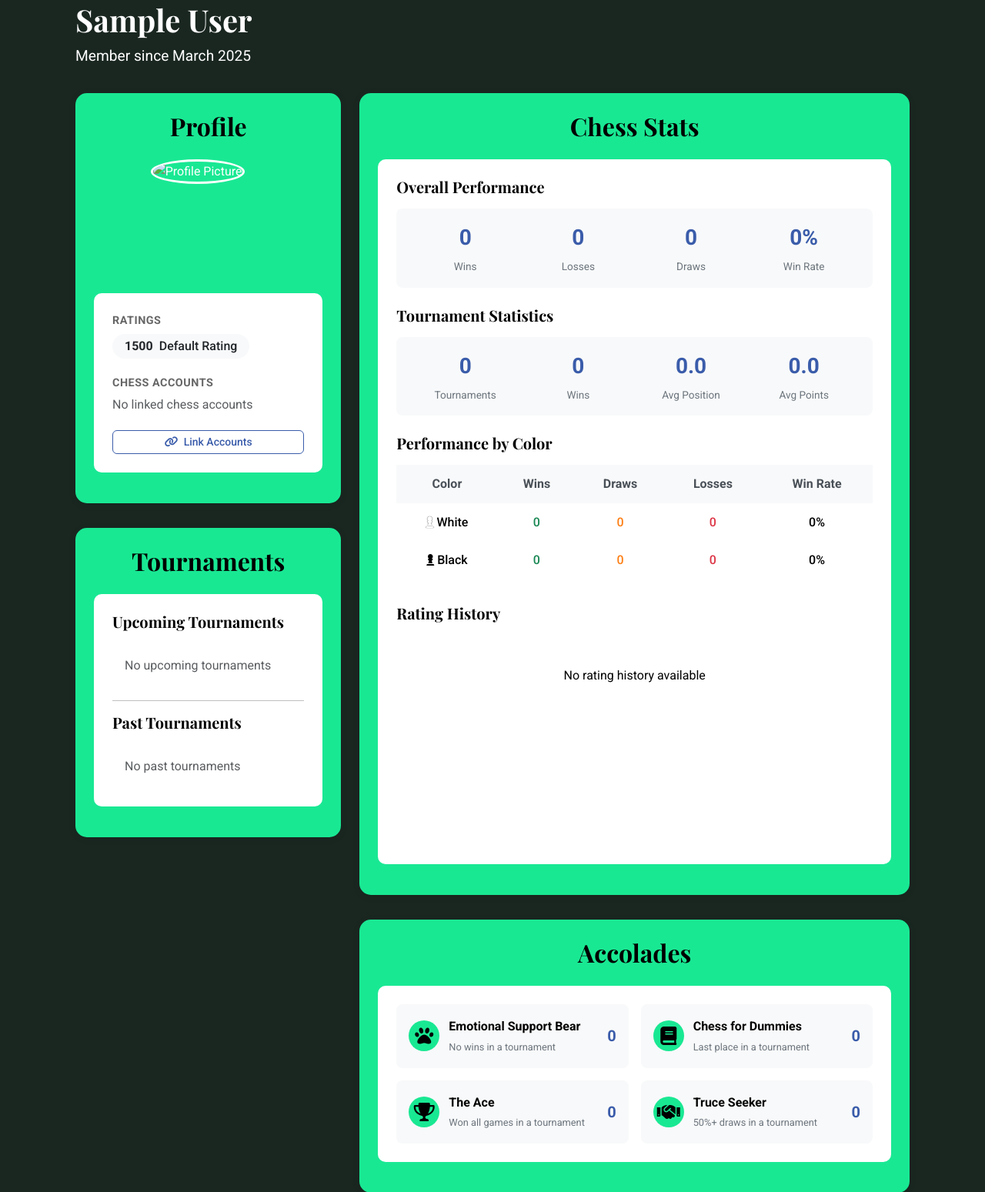
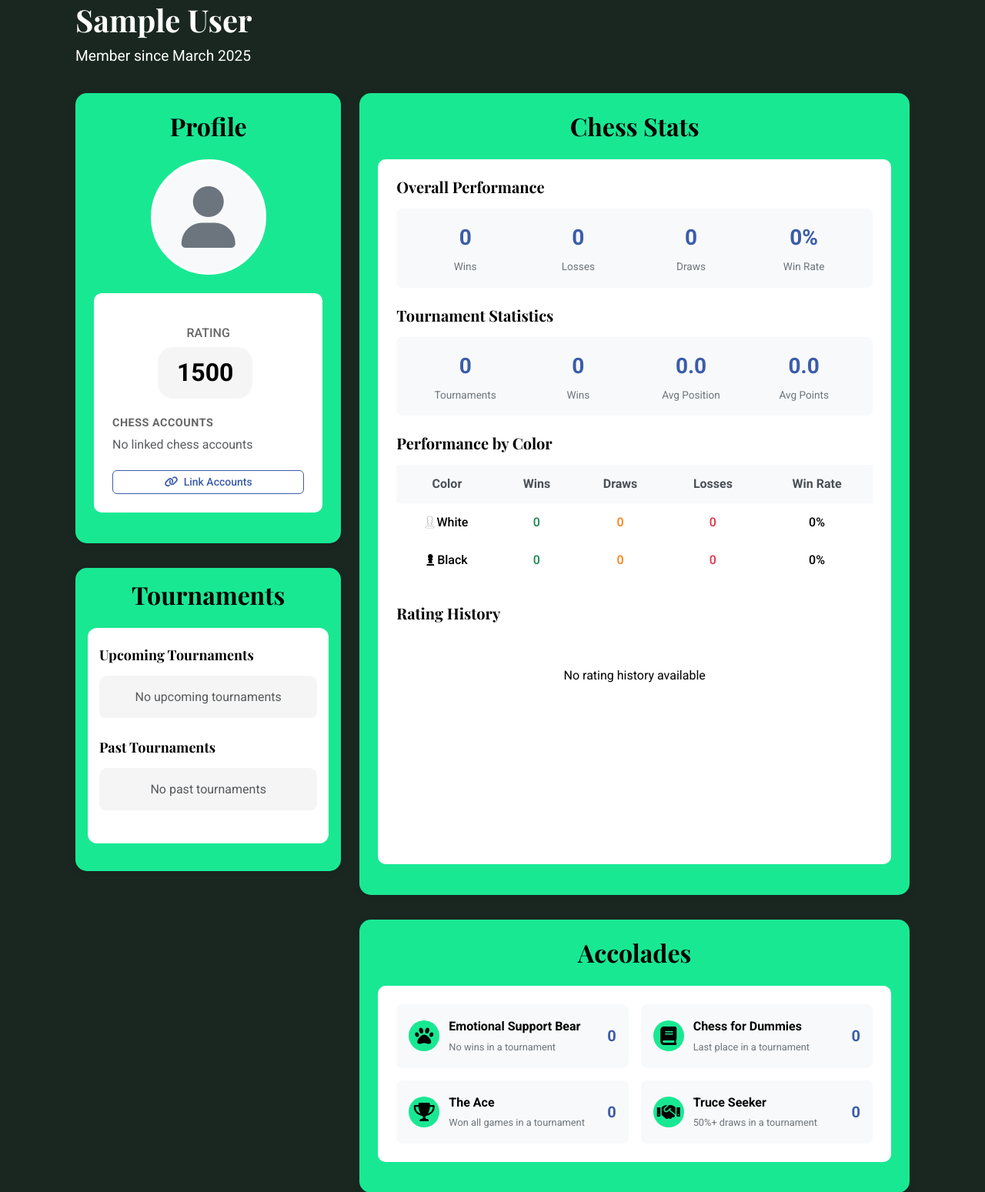
Before and after one commit to svdl1185/laurierboom, a Django app: page /profile/ in a window 1280 px wide. Shown: the part 209-1758 px from the top of the page at 77% size. Run offline with Django 5.2, Linux system fonts and the light colour scheme; the visitor is signed in with stand-in values (Sample User, id 1); data comes from the database, SQL or seed files in the repository; data that the repository does not hold is empty; some libraries are stand-ins or nearby versions.

Commit message:
profile detail

```diff
--- a/chess/templates/chess/profile.html
+++ b/chess/templates/chess/profile.html
@@ -484,6 +484,296 @@
         font-weight: 600;
         color: #212529;
     }
+
+    .default-avatar {
+        display: flex;
+        align-items: center;
+        justify-content: center;
+        background-color: #f8f9fa;
+        color: #6c757d;
+        font-size: 5rem;
+    }
+
+    .tournament-list {
+        list-style: none;
+        padding: 0;
+        margin: 0;
+        background-color: #fff;
+        border-radius: 10px;
+        overflow: hidden;
+    }
+
+    .tournament-item {
+        padding: 1rem 1.25rem;
+        border-bottom: 1px solid rgba(0, 0, 0, 0.1);
+        transition: all 0.2s ease;
+        cursor: pointer;
+    }
+
+    .tournament-item:last-child {
+        border-bottom: none;
+    }
+
+    .tournament-item:hover {
+        background-color: rgba(0, 0, 0, 0.05);
+        transform: translateX(5px);
+    }
+
+    .tournament-content {
+        flex: 1;
+    }
+
+    .tournament-title {
+        font-weight: 600;
+        font-size: 1.1rem;
+        color: #000000;
+        margin-bottom: 0.25rem;
+    }
+
+    .tournament-date {
+        font-size: 0.9rem;
+        color: #6c757d;
+    }
+
+    /* Badge styles */
+    .bg-blue-100 {
+        background-color: #dbeafe;
+    }
+
+    .text-blue-800 {
+        color: #1e40af;
+    }
+
+    .bg-gray-200 {
+        background-color: #e5e7eb;
+    }
+
+    .text-gray-800 {
+        color: #1f2937;
+    }
+
+    .bg-blue-500 {
+        background-color: #3b82f6;
+    }
+
+    .rounded-lg {
+        border-radius: 0.5rem;
+    }
+
+    .gap-2 {
+        gap: 0.5rem;
+    }
+
+    .single-rating-badge {
+        display: inline-block;
+        background-color: #f8f9fa;
+        color: #212529;
+        font-size: 1.2rem;
+        font-weight: 600;
+        padding: 0.75rem 1.5rem;
+        border-radius: 15px;
+        margin: 0 auto;
+    }
+
+    .rating-value {
+        font-size: 1.5rem;
+        font-weight: 700;
+        margin-right: 0.5rem;
+    }
+
+    .rating-type {
+        font-size: 1.1rem;
+        font-weight: 500;
+        color: #6c757d;
+    }
+
+    .tournament-container {
+        background-color: white;
+        border-radius: 10px;
+        padding: 1.5rem;
+    }
+
+    .tournament-section-title {
+        font-size: 1.4rem;
+        font-weight: 600;
+        margin-bottom: 1rem;
+        color: #000;
+    }
+
+    .clean-tournament-list {
+        list-style: none;
+        padding: 0;
+        margin: 0 0 2rem 0;
+    }
+
+    .clean-tournament-list:last-child {
+        margin-bottom: 0;
+    }
+
+    .clean-tournament-item {
+        background-color: #f8f9fa;
+        border-radius: 10px;
+        padding: 1rem;
+        margin-bottom: 0.75rem;
+        display: flex;
+        justify-content: space-between;
+        align-items: center;
+        cursor: pointer;
+        transition: transform 0.2s ease;
+    }
+
+    .clean-tournament-item:hover {
+        transform: translateX(5px);
+    }
+
+    .clean-tournament-item.empty {
+        justify-content: center;
+        padding: 1.5rem;
+        cursor: default;
+    }
+
+    .clean-tournament-item.empty:hover {
+        transform: none;
+    }
+
+    .tournament-main-info {
+        flex: 1;
+    }
+
+    .tournament-name {
+        font-weight: 600;
+        font-size: 1.1rem;
+        color: #000;
+        margin-bottom: 0.3rem;
+    }
+
+    .tournament-date {
+        color: #6c757d;
+        font-size: 0.9rem;
+    }
+
+    .tournament-badges {
+        display: flex;
+        gap: 0.5rem;
+    }
+
+    .tournament-badge {
+        padding: 0.4rem 0.8rem;
+        border-radius: 0.5rem;
+        font-size: 0.9rem;
+        font-weight: 500;
+        white-space: nowrap;
+    }
+
+    .tournament-badge.upcoming {
+        background-color: #cfe2ff;
+        color: #084298;
+    }
+
+    .tournament-badge.completed {
+        background-color: #d1e7dd;
+        color: #0f5132;
+    }
+
+    .tournament-badge.place {
+        background-color: #4c6ef5;
+        color: white;
+    }
+
+    .tournament-section {
+        background-color: white;
+        border-radius: 12px;
+        padding: 15px;
+        margin-bottom: 20px;
+    }
+
+    .section-title {
+        font-size: 18px;
+        font-weight: 600;
+        margin: 10px 0 15px 0;
+    }
+
+    .tournament-list {
+        margin-bottom: 20px;
+    }
+
+    .tournament-item {
+        background-color: #f5f5f5;
+        border-radius: 8px;
+        padding: 12px 15px;
+        margin-bottom: 8px;
+        display: flex;
+        justify-content: space-between;
+        align-items: center;
+        cursor: pointer;
+    }
+
+    .tournament-item:hover {
+        background-color: #efefef;
+    }
+
+    .tournament-left {
+        flex: 1;
+    }
+
+    .tournament-name {
+        font-weight: 600;
+        color: #000;
+        margin-bottom: 3px;
+    }
+
+    .tournament-date {
+        font-size: 14px;
+        color: #666;
+    }
+
+    .place-badge {
+        background-color: #4c6ef5;
+        color: white;
+        padding: 5px 10px;
+        border-radius: 5px;
+        font-weight: 500;
+        font-size: 14px;
+    }
+
+    .tournament-item.empty {
+        justify-content: center;
+        padding: 15px;
+        text-align: center;
+        cursor: default;
+    }
+
+    .rating-section {
+        display: flex;
+        flex-direction: column;
+        align-items: center;
+        margin: 15px 0;
+    }
+
+    .rating-label {
+        font-size: 16px;
+        font-weight: 500;
+        color: #666;
+        text-transform: uppercase;
+        margin-bottom: 5px;
+    }
+
+    .rating-value {
+        font-size: 32px;
+        font-weight: 700;
+        color: #000;
+        background-color: #f5f5f5;
+        padding: 8px 25px;
+        border-radius: 20px;
+        display: inline-block;
+    }
+
+    .section-title {
+        font-size: 18px;
+        font-weight: 600;
+        margin: 10px 0 15px 0;
+        color: #000000;
+    }
 </style>
 {% endblock %}
 
@@ -500,49 +790,21 @@
                 <h2 class="profile-panel-title">Profile</h2>
 
                 <div class="profile-picture-container">
-                    <!-- Default profile picture if none provided -->
-                    <img src="{% if profile_user.socialaccount_set.exists and profile_user.socialaccount_set.first.get_avatar_url %}{{ profile_user.socialaccount_set.first.get_avatar_url }}{% else %}https://via.placeholder.com/150{% endif %}" class="profile-picture" alt="Profile Picture">
+                    {% if profile_user.socialaccount_set.exists and profile_user.socialaccount_set.first.get_avatar_url %}
+                        <img src="{{ profile_user.socialaccount_set.first.get_avatar_url }}" class="profile-picture" alt="Profile Picture">
+                    {% else %}
+                        <div class="profile-picture default-avatar">
+                            <i class="fas fa-user"></i>
+                        </div>
+                    {% endif %}
                 </div>
 
                 <div class="info-container">
                     <!-- Ratings -->
                     <div class="info-item">
-                        <div class="info-label">Ratings</div>
-                        <div class="info-value">
-                            {% if profile_user.bullet_elo != 1500 %}
-                              <div class="badge bg-light text-dark px-3 py-2 fs-6 rounded-pill me-2 mb-2">
-                                <span class="fw-bold">{{ profile_user.bullet_elo|floatformat:0 }}</span>
-                                <span class="ms-1">Bullet</span>
-                              </div>
-                            {% endif %}
-
-                            {% if profile_user.blitz_elo != 1500 %}
-                              <div class="badge bg-light text-dark px-3 py-2 fs-6 rounded-pill me-2 mb-2">
-                                <span class="fw-bold">{{ profile_user.blitz_elo|floatformat:0 }}</span>
-                                <span class="ms-1">Blitz</span>
-                              </div>
-                            {% endif %}
-
-                            {% if profile_user.rapid_elo != 1500 %}
-                              <div class="badge bg-light text-dark px-3 py-2 fs-6 rounded-pill me-2 mb-2">
-                                <span class="fw-bold">{{ profile_user.rapid_elo|floatformat:0 }}</span>
-                                <span class="ms-1">Rapid</span>
-                              </div>
-                            {% endif %}
-
-                            {% if profile_user.classical_elo != 1500 %}
-                              <div class="badge bg-light text-dark px-3 py-2 fs-6 rounded-pill mb-2">
-                                <span class="fw-bold">{{ profile_user.classical_elo|floatformat:0 }}</span>
-                                <span class="ms-1">Classical</span>
-                              </div>
-                            {% endif %}
-
-                            {% if profile_user.bullet_elo == 1500 and profile_user.blitz_elo == 1500 and profile_user.rapid_elo == 1500 and profile_user.classical_elo == 1500 %}
-                              <div class="badge bg-light text-dark px-3 py-2 fs-6 rounded-pill">
-                                <span class="fw-bold">1500</span>
-                                <span class="ms-1">Default Rating</span>
-                              </div>
-                            {% endif %}
+                        <div class="rating-section">
+                            <div class="rating-label">RATING</div>
+                            <div class="rating-value">{{ profile_user.blitz_elo|floatformat:0 }}</div>
                         </div>
                     </div>
 
@@ -614,46 +876,45 @@
             </div>
 
             <!-- Tournament List Panel -->
-            <div class="profile-panel">
-                <h2 class="profile-panel-title">Tournaments</h2>
+            <div class="tournament-panel">
+                <h2 class="tournament-panel-title">Tournaments</h2>
 
-                <div class="info-container">
-                    <h5 class="mb-3">Upcoming Tournaments</h5>
-                    <ul class="tournament-list">
+                <!-- Tournament list  -->
+                <div class="tournament-section">
+                    <h3 class="section-title">Upcoming Tournaments</h3>
+                    <div class="tournament-list">
                         {% for tournament in upcoming_tournaments %}
-                            <li class="tournament-item" onclick="window.location.href='{% url 'tournament_detail' tournament.id %}'">
+                            <div class="tournament-item" onclick="window.location.href='{% url 'tournament_detail' tournament.id %}'">
+                                <div class="tournament-left">
                                     <div class="tournament-name">{{ tournament.name }}</div>
                                     <div class="tournament-date">{{ tournament.date }}</div>
-                                <span class="tournament-status status-upcoming">Upcoming</span>
-                            </li>
+                                </div>
+                            </div>
                         {% empty %}
-                            <li class="tournament-item">
+                            <div class="tournament-item empty">
                                 <div class="text-muted">No upcoming tournaments</div>
-                            </li>
+                            </div>
                         {% endfor %}
-                    </ul>
+                    </div>
 
-                    <hr class="my-3">
-
-                    <h5 class="mb-3">Past Tournaments</h5>
-                    <ul class="tournament-list">
+                    <h3 class="section-title">Past Tournaments</h3>
+                    <div class="tournament-list">
                         {% for tournament in past_tournaments %}
-                            <li class="tournament-item" onclick="window.location.href='{% url 'tournament_detail' tournament.id %}'">
+                            <div class="tournament-item" onclick="window.location.href='{% url 'tournament_detail' tournament.id %}'">
+                                <div class="tournament-left">
                                     <div class="tournament-name">{{ tournament.name }}</div>
                                     <div class="tournament-date">{{ tournament.date }}</div>
-                                <div class="d-flex justify-content-between align-items-center mt-1">
-                                    <span class="tournament-status status-completed">Completed</span>
+                                </div>
                                 {% if tournament.standings %}
-                                        <span class="badge bg-primary">{{ tournament.standings.rank }} place</span>
+                                    <div class="place-badge">{{ tournament.standings.rank }}{% if tournament.standings.rank == 1 %}st{% elif tournament.standings.rank == 2 %}nd{% elif tournament.standings.rank == 3 %}rd{% else %}th{% endif %} place</div>
                                 {% endif %}
                             </div>
-                            </li>
                         {% empty %}
-                            <li class="tournament-item">
+                            <div class="tournament-item empty">
                                 <div class="text-muted">No past tournaments</div>
-                            </li>
+                            </div>
                         {% endfor %}
-                    </ul>
+                    </div>
                 </div>
             </div>
         </div>
@@ -957,23 +1218,6 @@
                                     xAxisKey: 'date',
                                     yAxisKey: 'rating'
                                 }
-                            },
-                            {
-                                label: 'Rapid',
-                                data: rapidData,
-                                borderColor: 'rgba(75, 192, 192, 1)',
-                                backgroundColor: 'rgba(75, 192, 192, 0.2)',
-                                borderWidth: 2,
-                                pointBackgroundColor: 'rgba(75, 192, 192, 1)',
-                                pointBorderColor: '#fff',
-                                pointBorderWidth: 1,
-                                pointRadius: 4,
-                                pointHoverRadius: 6,
-                                tension: 0.1,
-                                parsing: {
-                                    xAxisKey: 'date',
-                                    yAxisKey: 'rating'
-                                }
                             }
                         ]
                     },
--- a/chess/views.py
+++ b/chess/views.py
@@ -1170,48 +1170,46 @@ def player_rating_history(request, player_id):
     try:
         player = User.objects.get(pk=player_id)
 
-        # Get all matches where this player participated
-        matches = Match.objects.filter(
-            Q(white_player=player) | Q(black_player=player),
-            result__in=['white_win', 'black_win', 'draw']  # Only completed matches
-        ).order_by('round__tournament__date', 'round__number')
-
-        # Track ratings by time control
-        ratings = {
-            'bullet': 1500,
-            'blitz': 1500,
-            'rapid': 1500,
-            'classical': 1500
-        }
+        # Get all completed tournaments where this player participated
+        tournaments = Tournament.objects.filter(
+            participants=player,
+            is_completed=True
+        ).order_by('date')
 
         data = []
 
-        for match in matches:
-            tournament_name = match.tournament.name
-            date = match.tournament.date.strftime('%b %d, %Y')
-            time_control = match.tournament.time_control or 'blitz'  # Default to blitz
+        for tournament in tournaments:
+            time_control = tournament.time_control or 'blitz'
 
-            # Determine if player won or lost
-            if (match.white_player == player and match.result == 'white_win') or \
-               (match.black_player == player and match.result == 'black_win'):
-                rating_change = 10
-            elif (match.white_player == player and match.result == 'black_win') or \
-                 (match.black_player == player and match.result == 'white_win'):
-                rating_change = -10
-            else:
-                rating_change = 0
+            # Get player's standing in this tournament
+            try:
+                standing = TournamentStanding.objects.get(
+                    tournament=tournament,
+                    player=player
+                )
 
-            # Update the appropriate rating
-            ratings[time_control] += rating_change
+                # Determine which rating field to use based on time control
+                if time_control == 'bullet':
+                    rating = player.bullet_elo
+                elif time_control == 'blitz':
+                    rating = player.blitz_elo
+                elif time_control == 'rapid':
+                    rating = player.rapid_elo
+                elif time_control == 'classical':
+                    rating = player.classical_elo
+                else:
+                    rating = player.elo
 
-            # Add data point
-            data.append({
-                'date': date,
-                'rating': ratings[time_control],
-                'time_control': time_control,
-                'tournament': tournament_name,
-                'opponent': match.white_player.username if match.black_player == player else match.black_player.username
-            })
+                # Add tournament data point
+                data.append({
+                    'date': tournament.date.strftime('%b %d, %Y'),
+                    'rating': rating,
+                    'time_control': time_control,
+                    'tournament': tournament.name,
+                    'standing': standing.score
+                })
+            except TournamentStanding.DoesNotExist:
+                pass
 
         return JsonResponse(data, safe=False)
 
```
Also changed, not shown: chess/static/chess/js/components/rating-chart.js (+36 -74 lines). Lines whose indentation alone changed are shown as unchanged.
